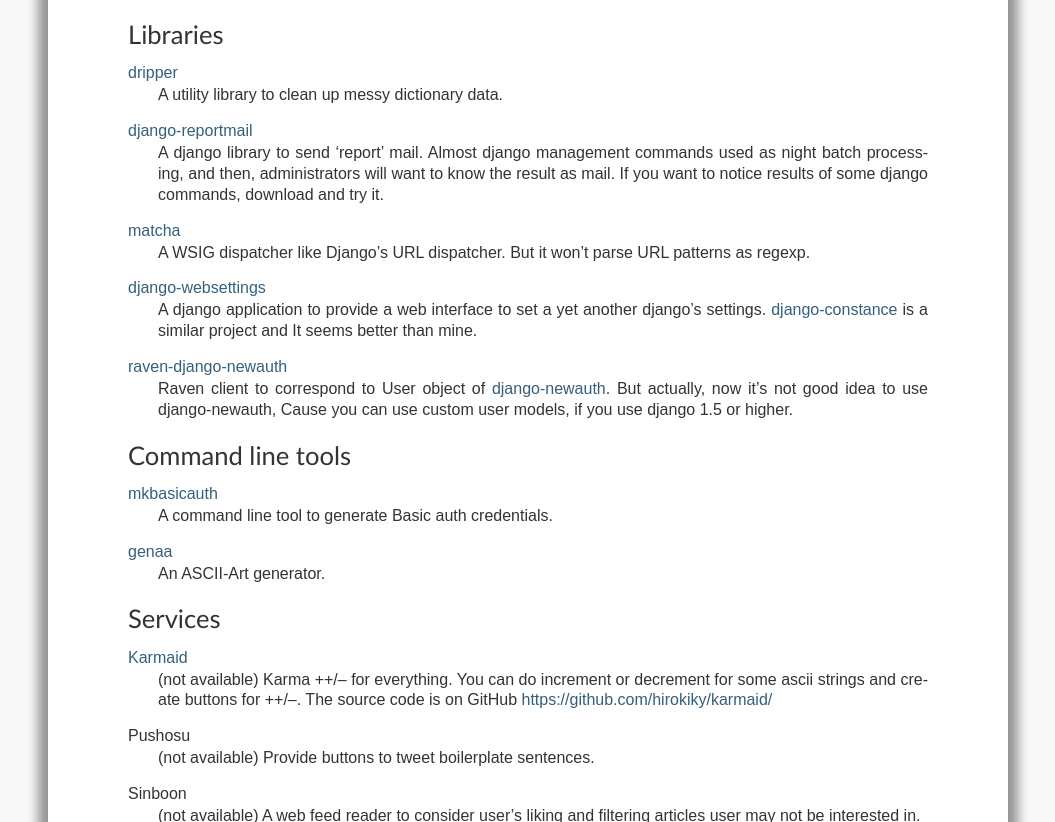
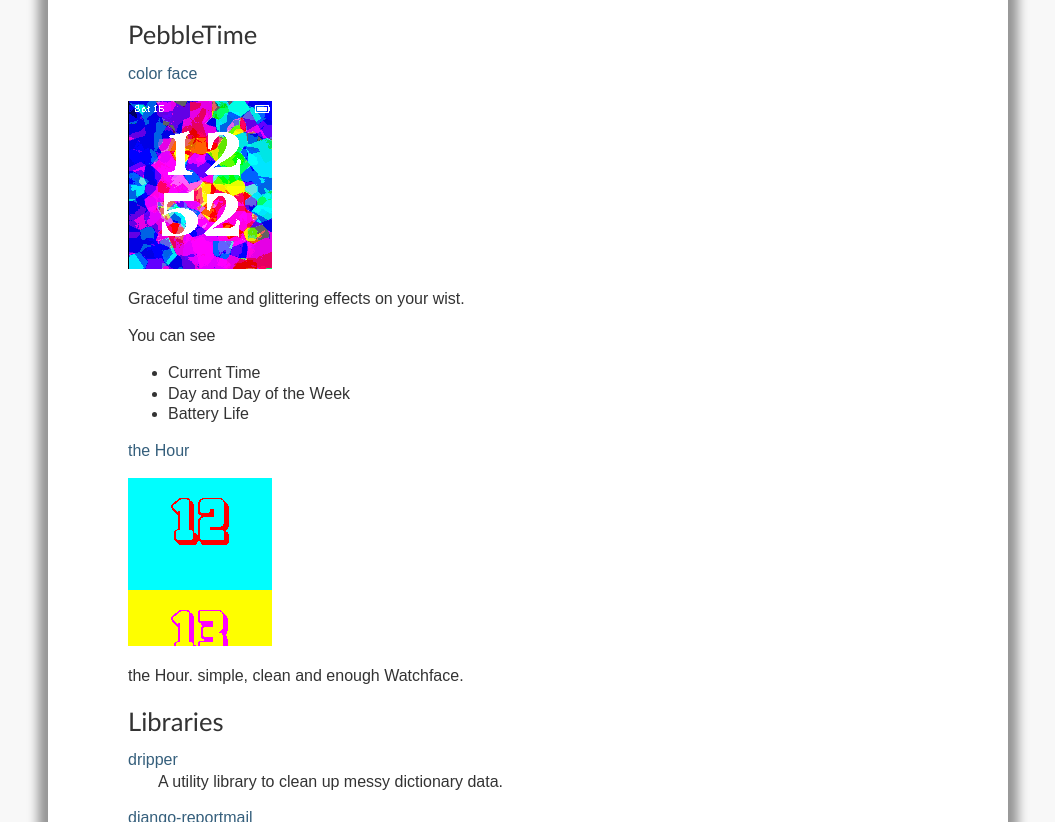
Before and after one commit to hirokiky/hirokiky-www, a Sphinx documentation site: the page built from source/projects.rst, in a window 1280 px wide and 1400 px high, cut to the strip 578-1400 px from the top of the window. Shown: the whole strip, without its empty margins (112-1167 px from the left). Built offline with Sphinx 7.4.7, drawn with Linux system fonts in a browser that asks for light colours.

Commit message:
Wrote about watchfaces on projects

```diff
--- a/source/projects.rst
+++ b/source/projects.rst
@@ -14,6 +14,29 @@
 
     <iframe src="http://rcm-fe.amazon-adsystem.com/e/cm?lt1=_blank&bc1=000000&IS2=1&bg1=FFFFFF&fc1=000000&lc1=0000FF&t=hirokikywww-22&o=9&p=8&l=as4&m=amazon&f=ifr&ref=ss_til&asins=4774173207" style="width:120px;height:240px;margin-right:20px;" scrolling="no" marginwidth="0" marginheight="0" frameborder="0"></iframe>
     <iframe src="http://rcm-fe.amazon-adsystem.com/e/cm?lt1=_blank&bc1=000000&IS2=1&bg1=FFFFFF&fc1=000000&lc1=0000FF&t=hirokikywww-22&o=9&p=8&l=as4&m=amazon&f=ifr&ref=ss_til&asins=479804315X" style="width:120px;height:240px;margin-right:20px;" scrolling="no" marginwidth="0" marginheight="0" frameborder="0"></iframe>
+
+PebbleTime
+----------
+
+
+`color face <http://apps.getpebble.com/en_US/application/55ceafbeb7ea50ac4c000069>`_
+
+.. image:: _img/colorface.gif
+
+Graceful time and glittering effects on your wist.
+
+You can see
+
+* Current Time
+* Day and Day of the Week
+* Battery Life
+
+
+`the Hour <http://apps.getpebble.com/en_US/application/55be1acc7747d0d7bf000049>`_
+
+.. image:: _img/thehour.png
+
+the Hour. simple, clean and enough Watchface.
 
 
 Libraries
```
Also changed, not shown: source/_img/colorface.gif (added), source/_img/thehour.png (added).
